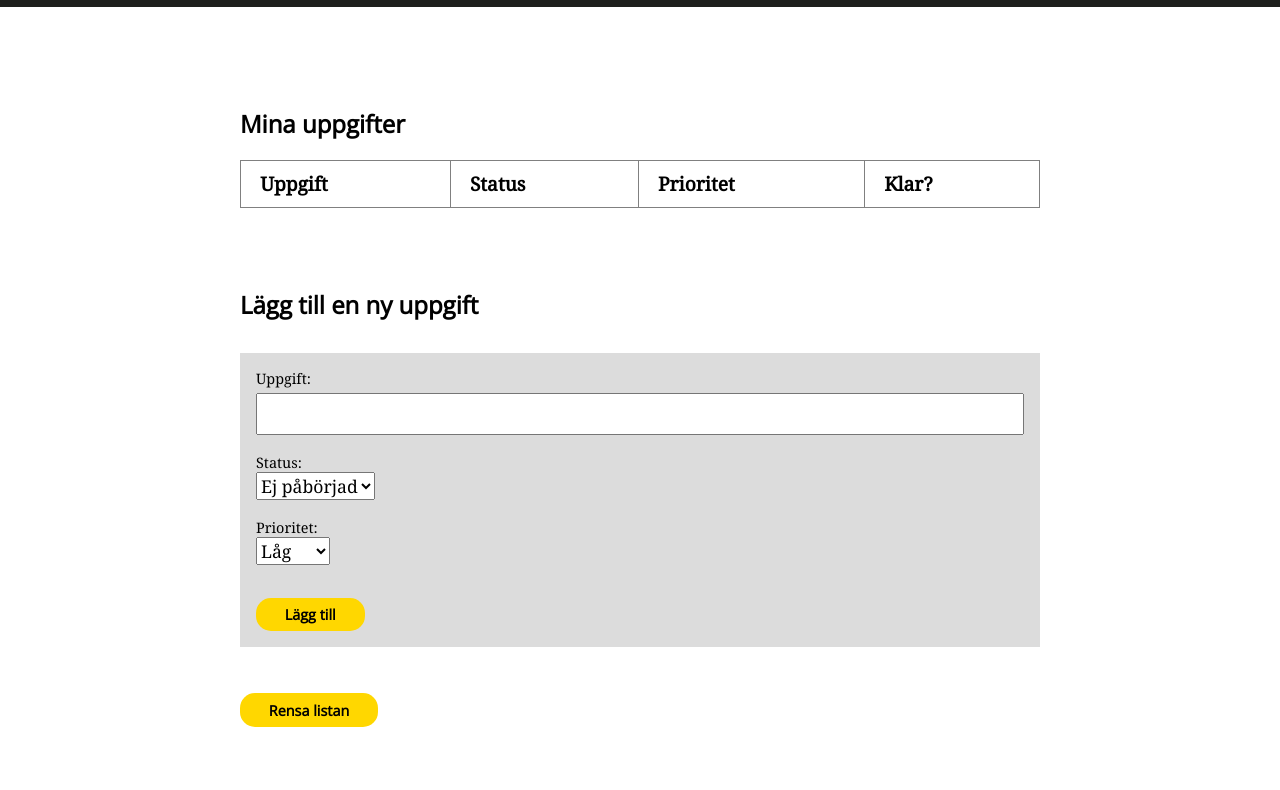
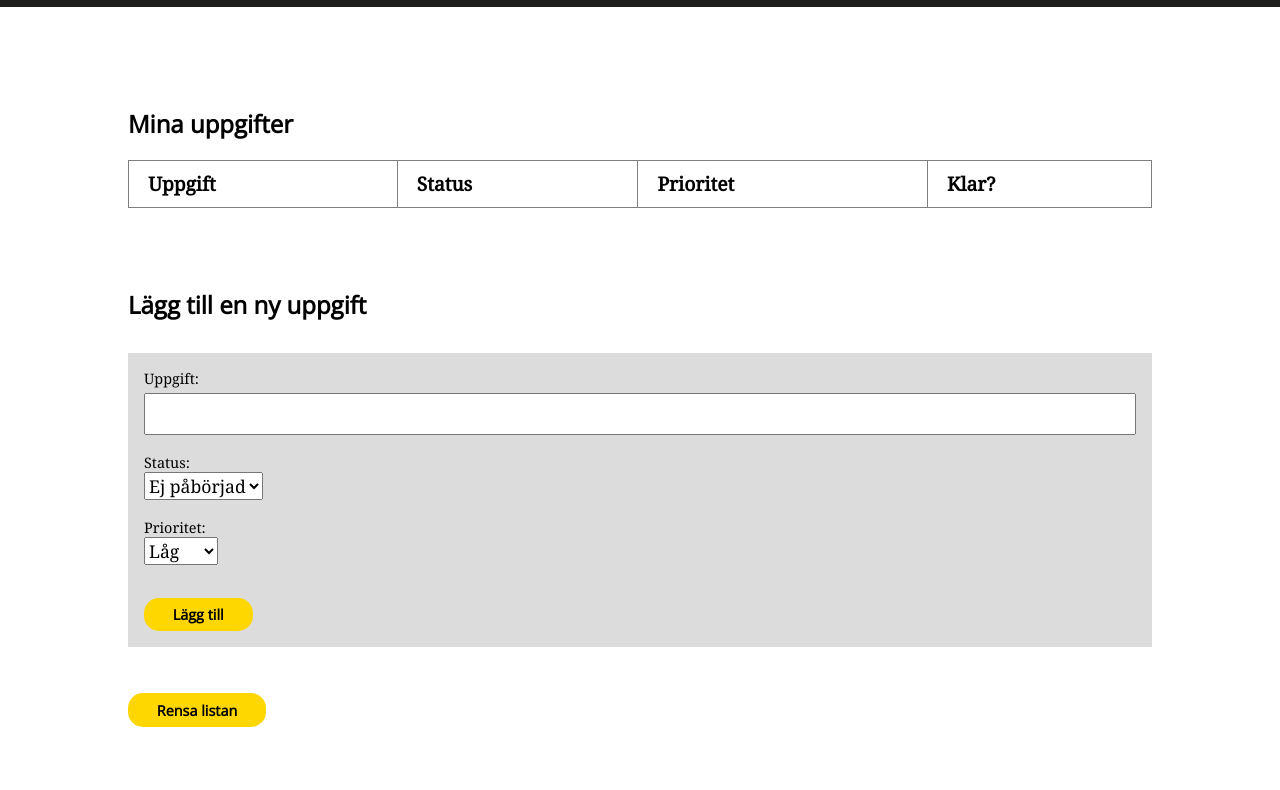
Before and after one commit to Crokuz/DT208G-Moment-2, a website built with Vite: page index.html in a window 1280 px wide. Shown: the part 105-895 px from the top of the page. Built offline with nearby package versions, Linux system fonts and the light colour scheme.

Commit message:
Minor adjustments in HTML structure and CSS

```diff
--- a/index.html
+++ b/index.html
@@ -18,10 +18,8 @@ Programmering i TypeScript (DT208G ) vid mittuniversitetet, VT2025
             <h1>Uppgiftslista</h1>
         </header>
 
-        <section id="main">
-            <div id="taskList">
+        <main>
             <div class="contentWrapper">
-
                 <h2>Mina uppgifter</h2>
 
                 <table>
@@ -61,8 +59,7 @@ Programmering i TypeScript (DT208G ) vid mittuniversitetet, VT2025
 
                 <button id="clearList" class="button">Rensa listan</button>
             </div>
-            </div>
-        </section>
+        </main>
 
         <footer>
             <p>Programmering i TypeScript (DT208G), &shy;Mittuniversitetet VT25</p>
--- a/src/style.css
+++ b/src/style.css
@@ -119,23 +119,28 @@ form input {
     background-color: rgb(243, 207, 0);
 }
 
-#main {
+main {
     flex: 1;
     width: 100%;
     padding: 5em 0em;
 }
 
-#taskList {
-    overflow-x: auto;
+.contentWrapper, h1 {
+    margin: 0 auto;
+    width: 60vw;
 }
 
-.contentWrapper, h1 {
-  max-width: 800px;
-  margin: 0 auto;
-  width: 90%;
+@media screen and (max-width: 1600px){
+    .contentWrapper, h1 {
+        width: 80vw;
+    }
 }
 
-@media screen and (max-width: 600px){
+@media screen and (max-width: 800px){
+    .contentWrapper, h1 {
+        width: 90vw;
+    }
+
     th, td {
         padding: 0.5em 0.5em 0.5em 0em;
         font-size: 1em;
```
Lines whose indentation alone changed are shown as unchanged.
